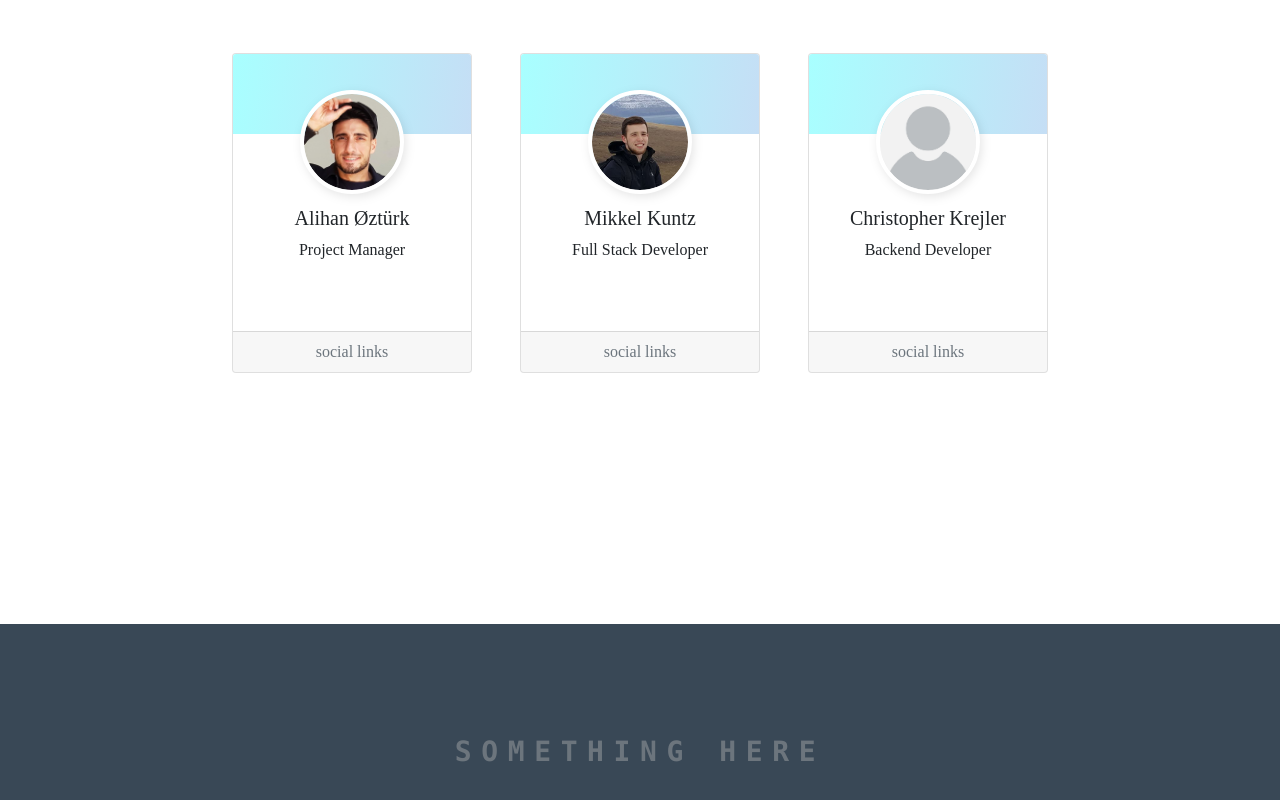
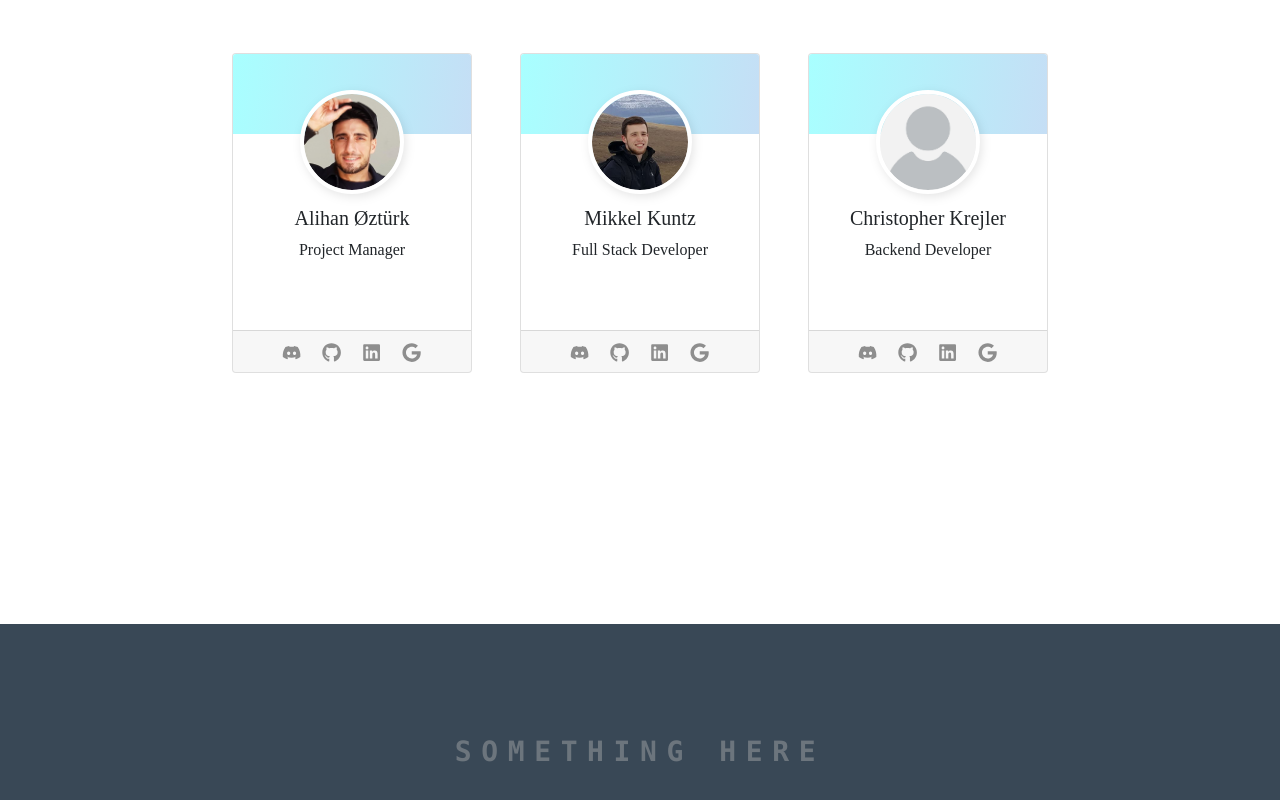
Before and after one commit to Ali-Ozturk/personal--web, a React (Create React App) app: page /kopra in a window 1280 px wide. Shown: the part 3904-4704 px from the top of the page. Built offline with nearby package versions, Linux system fonts and the light colour scheme; a web font is replaced by a local one.

Commit message:
Added social links to profile cards in a dynamic way

```diff
--- a/src/components/KOPRA/ProfileCard.tsx
+++ b/src/components/KOPRA/ProfileCard.tsx
@@ -1,14 +1,19 @@
 import React from 'react';
 import styled from "styled-components";
+
+export type SocialDetails = {
+    url: string;
+    icon: any;
+}
 
 type PropsFromParent = {
     image: string;
     name: string;
     title: string;
-    socials?: any[];
+    socials?: SocialDetails[];
 }
 
-const ProfileCard: React.FC<PropsFromParent> = ({image, name, title}) => {
+const ProfileCard: React.FC<PropsFromParent> = ({image, name, title, socials}) => {
     return (
         <CardWrapper className="card text-center position-relative">
             <CardHeader className="card-header"/>
@@ -20,13 +25,20 @@ const ProfileCard: React.FC<PropsFromParent> = ({image, name, title}) => {
                 <p className="card-text">{title}</p>
             </div>
 
-            <div className="card-footer text-muted">
-                social links
+            <div className="card-footer">
+                {socials?.sort((a, b) => a.url.localeCompare(b.url)).map((social, key) => {
+                    return <SocialIcon target={'_blank'} href={social.url} className={'m-2 h5 text-decoration-none'}
+                                       rel="noreferrer"> {social.icon} </SocialIcon>
+                })}
             </div>
         </CardWrapper>
     );
 };
 
+const SocialIcon = styled.a`
+  color: #8E8E8E;
+  font-size: 1.2rem;
+`
 
 const CardWrapper = styled.div`
   width: 15rem;
--- a/src/pages/work/KOPRA/pages/KopraPageFive.tsx
+++ b/src/pages/work/KOPRA/pages/KopraPageFive.tsx
@@ -2,9 +2,30 @@ import React from 'react';
 import UnknownPicture from "../../../../assets/images/KOPRA/team/unknown.jpg";
 import MikkelPicture from "../../../../assets/images/KOPRA/team/pb_linkedin_mikkel.jpg";
 import AliPicture from "../../../../assets/images/KOPRA/team/pb_linkedin_ali.jpg";
-import ProfileCard from "../../../../components/KOPRA/ProfileCard";
+import ProfileCard, {SocialDetails} from "../../../../components/KOPRA/ProfileCard";
+import {FaDiscord, FaGithub, FaGoogle, FaLinkedin} from "react-icons/fa";
 
 const KopraPageFive = () => {
+
+    const aliSocials: SocialDetails[] = [
+        {url: 'https://www.linkedin.com/in/alihanozturkdk/', icon: <FaLinkedin/>},
+        {url: 'https://github.com/Ali-Ozturk/', icon: <FaGithub/>},
+        {url: 'https://discord.com/users/212704614296977419/', icon: <FaDiscord/>},
+        {url: 'mailto:aliozturk@outlook.dk', icon: <FaGoogle/>},
+    ]
+    const mikkelSocials: SocialDetails[] = [
+        {url: 'https://www.linkedin.com/in/mikkel-kuntz/', icon: <FaLinkedin/>},
+        {url: 'https://github.com/judo347/', icon: <FaGithub/>},
+        {url: 'https://discord.com/users/149064699063828480/', icon: <FaDiscord/>},
+        {url: 'mailto:mikkelhvk@hotmail.com', icon: <FaGoogle/>},
+    ]
+    const chrisSocials: SocialDetails[] = [
+        {url: 'https://www.linkedin.com/in/alihanozturkdk/', icon: <FaLinkedin/>},
+        {url: 'https://github.com/chriskrejler/', icon: <FaGithub/>},
+        {url: 'https://discord.com/users/220114755157753856/', icon: <FaDiscord/>},
+        {url: 'mailto:christopher@krejler.dk', icon: <FaGoogle/>},
+    ]
+
     return (
         <section className={'one-page d-flex flex-column align-items-center'}>
 
@@ -15,13 +36,16 @@ const KopraPageFive = () => {
 
             <div className={'row gx-5'}>
                 <div className={'col-4'}>
-                    <ProfileCard image={AliPicture} name={'Alihan Øztürk'} title={'Project Manager'}/>
+                    <ProfileCard image={AliPicture} name={'Alihan Øztürk'} title={'Project Manager'}
+                                 socials={aliSocials}/>
                 </div>
                 <div className={'col-4'}>
-                    <ProfileCard image={MikkelPicture} name={'Mikkel Kuntz'} title={'Full Stack Developer'}/>
+                    <ProfileCard image={MikkelPicture} name={'Mikkel Kuntz'} title={'Full Stack Developer'}
+                                 socials={mikkelSocials}/>
                 </div>
                 <div className={'col-4'}>
-                    <ProfileCard image={UnknownPicture} name={'Christopher Krejler'} title={'Backend Developer'}/>
+                    <ProfileCard image={UnknownPicture} name={'Christopher Krejler'} title={'Backend Developer'}
+                                 socials={chrisSocials}/>
                 </div>
             </div>
 
```
